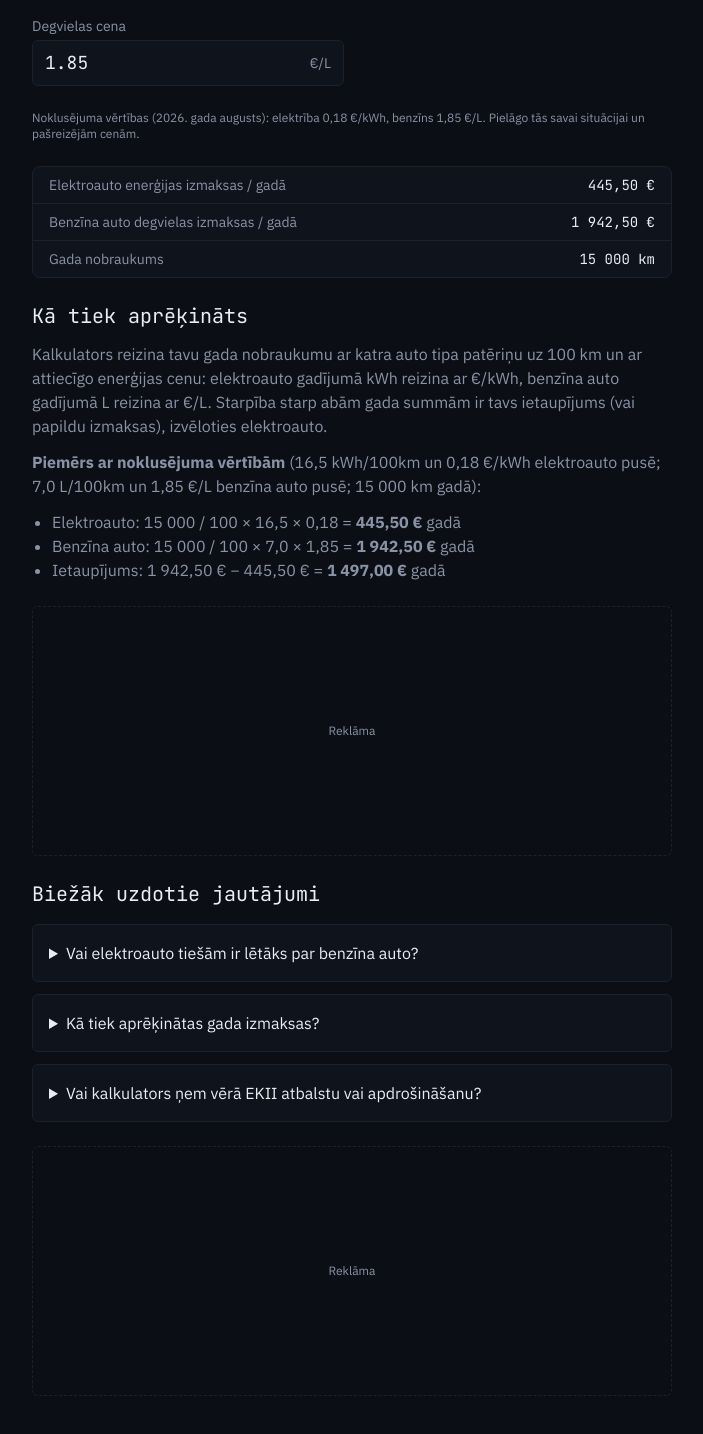
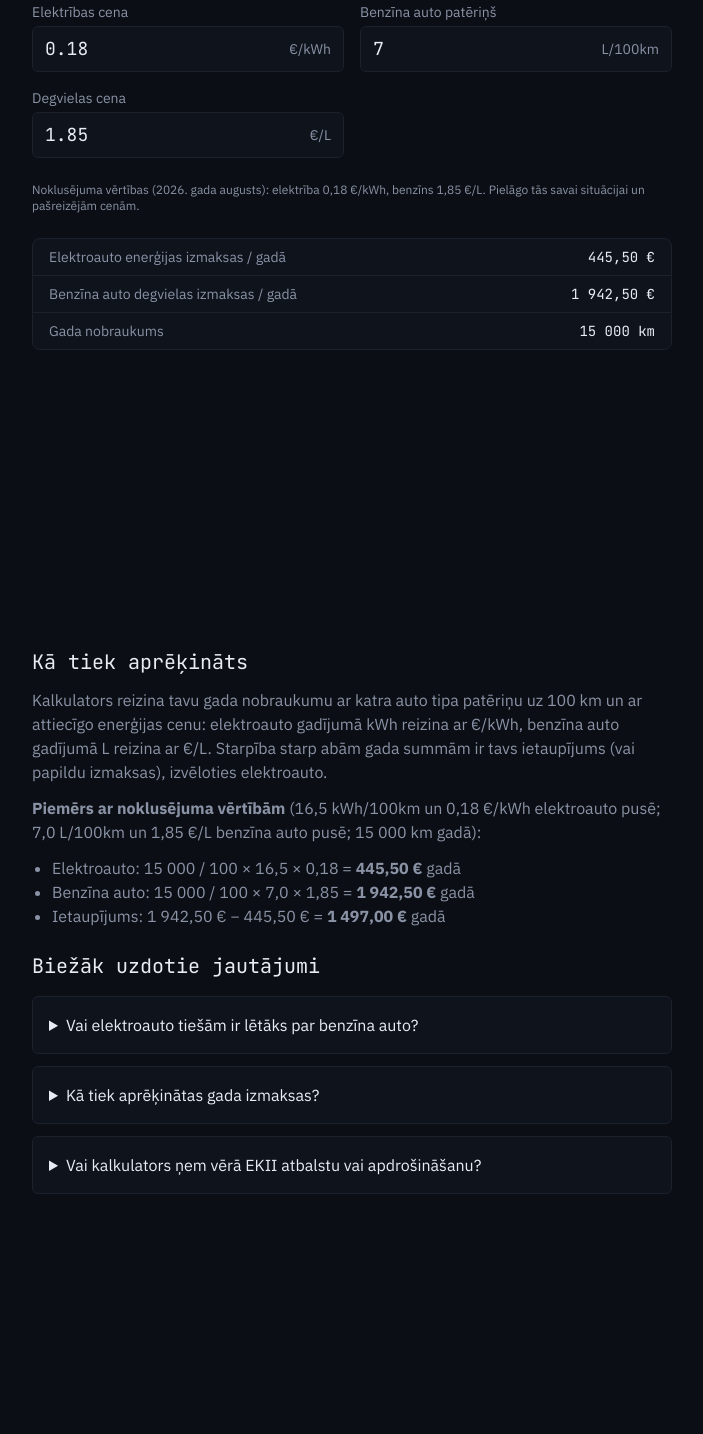
Before and after one commit to endelis/manikalkulatori, a Next.js app: page /auto/elektroauto-vs-benzina in a window 1280 px wide. Shown: the part 478-1912 px from the top of the page, without its empty margins (288-991 px from the left). Built offline with nearby package versions, Linux system fonts and the light colour scheme.

Commit message:
feat: remove AdSlot, reorder CalculatorShell to the DESIGN-GUIDANCE.md layout

```diff
--- a/components/AdSlot.tsx
+++ /dev/null
@@ -1,16 +0,0 @@
-interface AdSlotProps {
-  minHeight: number;
-  label?: string;
-}
-
-export function AdSlot({ minHeight, label = 'Reklāma' }: AdSlotProps) {
-  return (
-    <div
-      className="flex items-center justify-center rounded-md border border-dashed border-panel-border text-xs text-panel-muted"
-      style={{ minHeight }}
-      aria-hidden="true"
-    >
-      {label}
-    </div>
-  );
-}
--- a/components/CalculatorShell.tsx
+++ b/components/CalculatorShell.tsx
@@ -1,7 +1,6 @@
 import Link from 'next/link';
 import type { CalculatorMeta, CategoryMeta } from '@/lib/registry';
 import type { FaqEntry } from '@/lib/faq';
-import { AdSlot } from './AdSlot';
 import { Faq } from './Faq';
 import { RelatedCalculators } from './RelatedCalculators';
 
@@ -10,7 +9,7 @@ interface CalculatorShellProps {
   calculator: CalculatorMeta;
   faq: FaqEntry[];
   related: CalculatorMeta[];
-  /** Plain-language formula explanation plus a worked example — required on every calculator page. */
+  /** Plain-language formula explanation plus a worked example, required on every calculator page. */
   explanation: React.ReactNode;
   children: React.ReactNode;
 }
@@ -35,7 +34,13 @@ export function CalculatorShell({
 
       <h1 className="font-mono text-2xl font-semibold">{calculator.h1}</h1>
 
+      <p className="text-panel-muted">{calculator.intro}</p>
+
       {children}
+
+      {/* Reserved for a future ad or affiliate placement (DESIGN-GUIDANCE.md sections 5 and 8).
+          Kept empty and height-stable now so inserting real content later causes zero CLS. */}
+      <div style={{ height: 250 }} aria-hidden="true" />
 
       <section aria-labelledby="explanation-heading" className="flex flex-col gap-3">
         <h2 id="explanation-heading" className="font-mono text-xl">
@@ -44,13 +49,12 @@ export function CalculatorShell({
         {explanation}
       </section>
 
-      <AdSlot minHeight={250} />
-
       <Faq items={faq} />
 
       <RelatedCalculators items={related} />
 
-      <AdSlot minHeight={250} />
+      {/* Reserved for a future footer ad or affiliate placement (DESIGN-GUIDANCE.md sections 5 and 8). */}
+      <div style={{ height: 250 }} aria-hidden="true" />
     </main>
   );
 }
```
